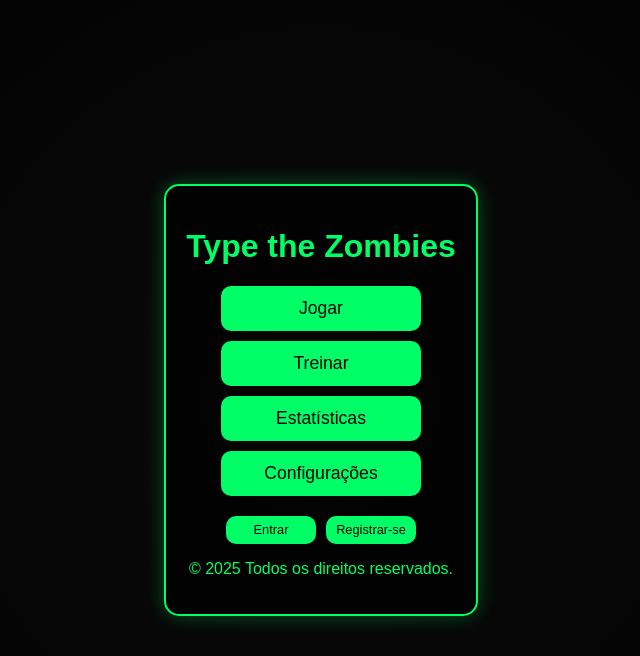
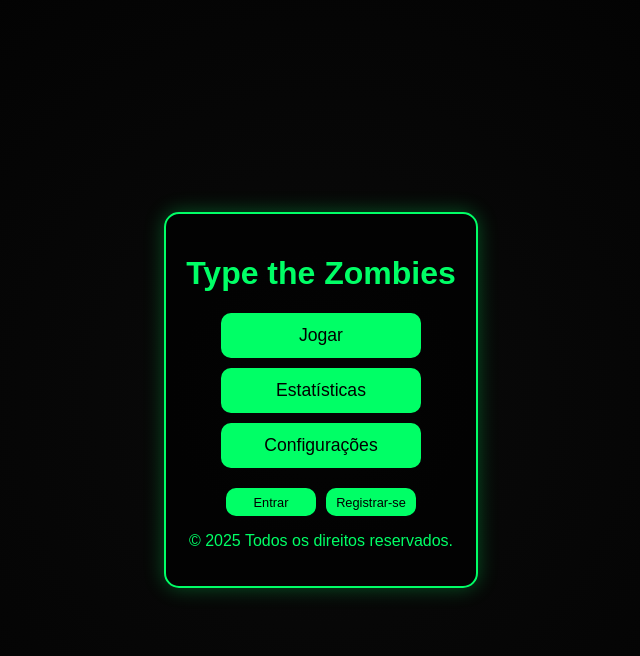
Before and after one commit to gabriel-ruvinski/typethezombies, a PHP site: page / in a window 1280 px wide. Shown: the top 656 px of the page, without its empty margins (319-959 px from the left). Run offline with PHP 8.4, Linux system fonts and the light colour scheme.

Commit message:
update index.php

```diff
--- a/index.php
+++ b/index.php
@@ -11,7 +11,6 @@
         <h1>Type the Zombies</h1>
         <div class="menu">
             <button class="botao" id="btnJogar">Jogar</button>
-            <button class="botao" id="btnTreinar">Treinar</button>
             <button class="botao" id="btnStats">Estatísticas</button>
             <button class="botao" id="btnConfig">Configurações</button>
             <div class="auth-container">
```
